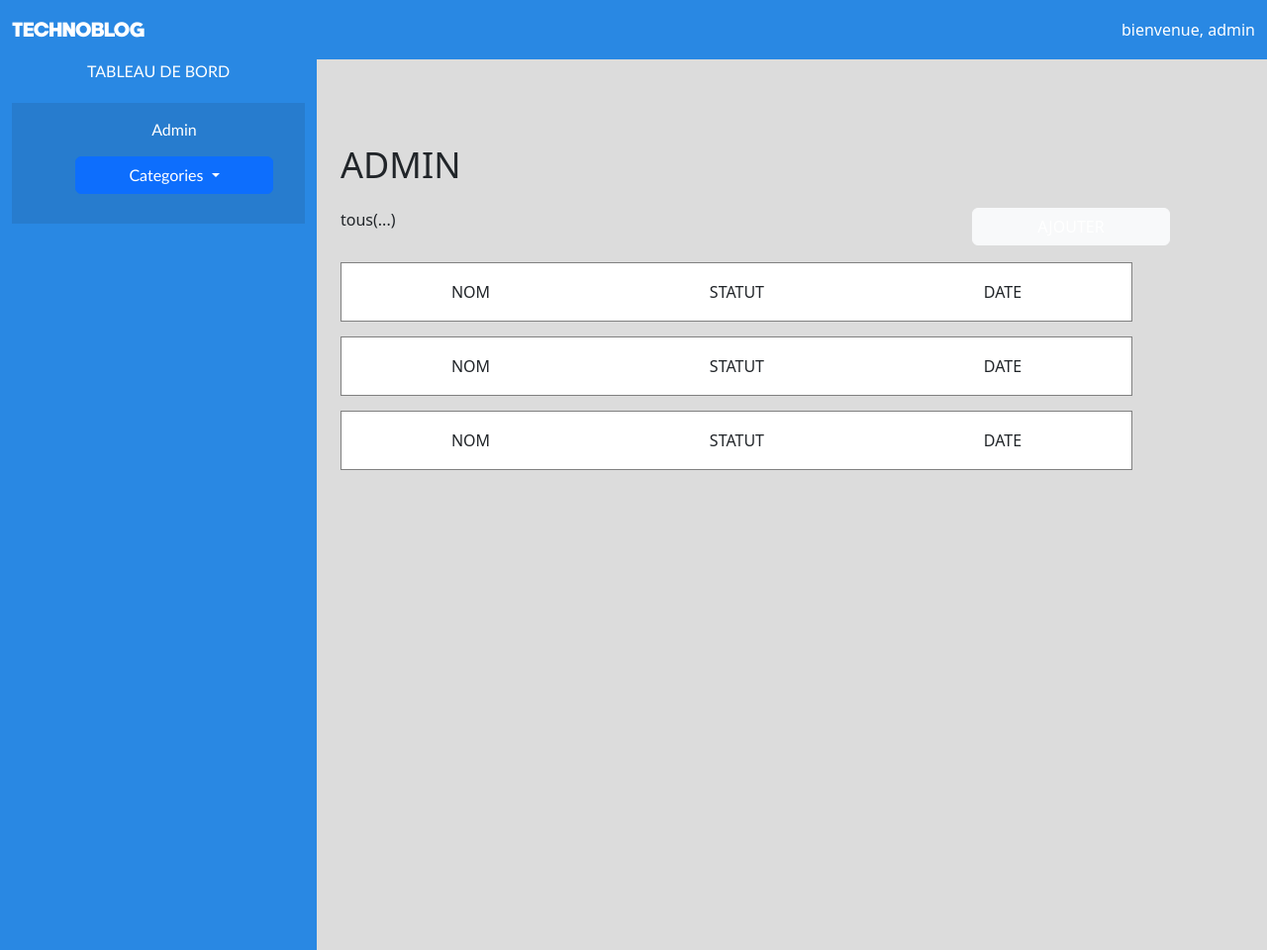
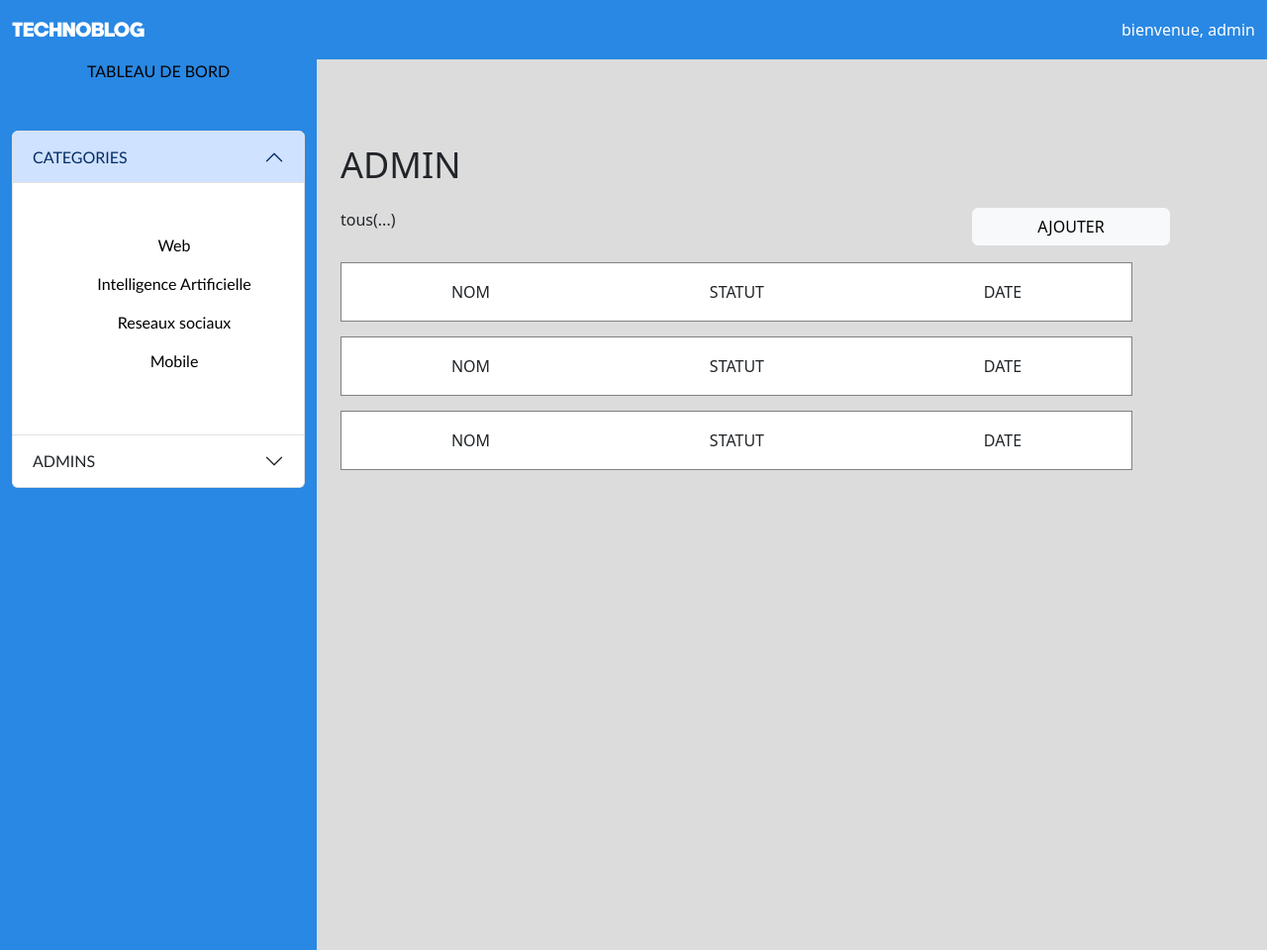
Before and after one commit to Princessai/creatix-cgt, a PHP site: page /admin/dashboard.php in a window 1280 px wide; the page is wider, and only the part inside the window is pictured. Shown: that part at 99% size. Run offline with PHP 8.4, Linux system fonts and the light colour scheme.

Commit message:
modificaztion dashboard

```diff
--- a/site/admin/css/style-admin.css
+++ b/site/admin/css/style-admin.css
@@ -40,7 +40,7 @@ li {
 
 ul {
     padding-top: 15px;
-    background-color: #277CCE;
+    background-color: #ffffff;
     margin-top: 20px;
     padding-bottom: 15px;
 }
@@ -49,7 +49,7 @@ ul {
 
 a {
     text-decoration: none;
-    color: white;
+    color: rgb(0, 0, 0);
 }
 
 button {
@@ -116,3 +116,7 @@ input[type="submit"]{
     font-family: Provicali;
     font-size: 21px;
 }
+
+.text-categorie{
+    text-align: center;
+}
--- a/site/admin/dashboard.php
+++ b/site/admin/dashboard.php
@@ -19,34 +19,39 @@
       </div>
       <div class="col-sm-3" id="cote">
 
+   <a href="">TABLEAU DE BORD</a>
 
-        <div>
+   <div class="accordion mt-5" id="accordionPanelsStayOpenExample">
+  <div class="accordion-item">
+    <h2 class="accordion-header">
+      <button class="accordion-button" type="button" data-bs-toggle="collapse" data-bs-target="#panelsStayOpen-collapseOne" aria-expanded="true" aria-controls="panelsStayOpen-collapseOne">
+       CATEGORIES
+      </button>
+    </h2>
+    <div id="panelsStayOpen-collapseOne" class="accordion-collapse collapse show">
+      <div class="accordion-body">
+     <ul >
+      <li><a href="" class="text-categorie">Web</a></li>
+      <li><a href="">Intelligence Artificielle</a></li>
+      <li><a href="">Reseaux sociaux</a></li>
+      <li><a href="">Mobile</a></li>
+     </ul>
+      </div>
+    </div>
+  </div>
+  <div class="accordion-item">
+    <h2 class="accordion-header">
+      <button class="accordion-button collapsed" type="button" data-bs-toggle="collapse" data-bs-target="#panelsStayOpen-collapseTwo" aria-expanded="false" aria-controls="panelsStayOpen-collapseTwo">
+       ADMINS
+      </button>
+    </h2>
+    <div id="panelsStayOpen-collapseTwo" class="accordion-collapse collapse">
+      <div class="accordion-body">
 
-          <a href="">TABLEAU DE BORD</a>
-
-          <ul>
-
-            <li>
-
-              <a href="dashboard.php">Admin</a>
-
-            </li>
-            <li>
-              <div class="dropdown">
-                <button class="btn btn-primary dropdown-toggle" type="button" data-bs-toggle="dropdown"
-                  aria-expanded="false">
-                  Categories
-                </button>
-                <ul class="dropdown-menu">
-                  <li><button class="dropdown-item" type="button">DIGITALE</button></li>
-                  <li><button class="dropdown-item" type="button">IA</button></li>
-                  <li><button class="dropdown-item" type="button">MARKETING</button></li>
-                  <li><button class="dropdown-item" type="button">METAVERSE</button></li>
-                </ul>
-              </div>
-            </li>
-          </ul>
-        </div>
+      </div>
+    </div>
+  </div>
+</div>
       </div>
       <div class="col-sm-9" id="">
         <div class="cont">
```
